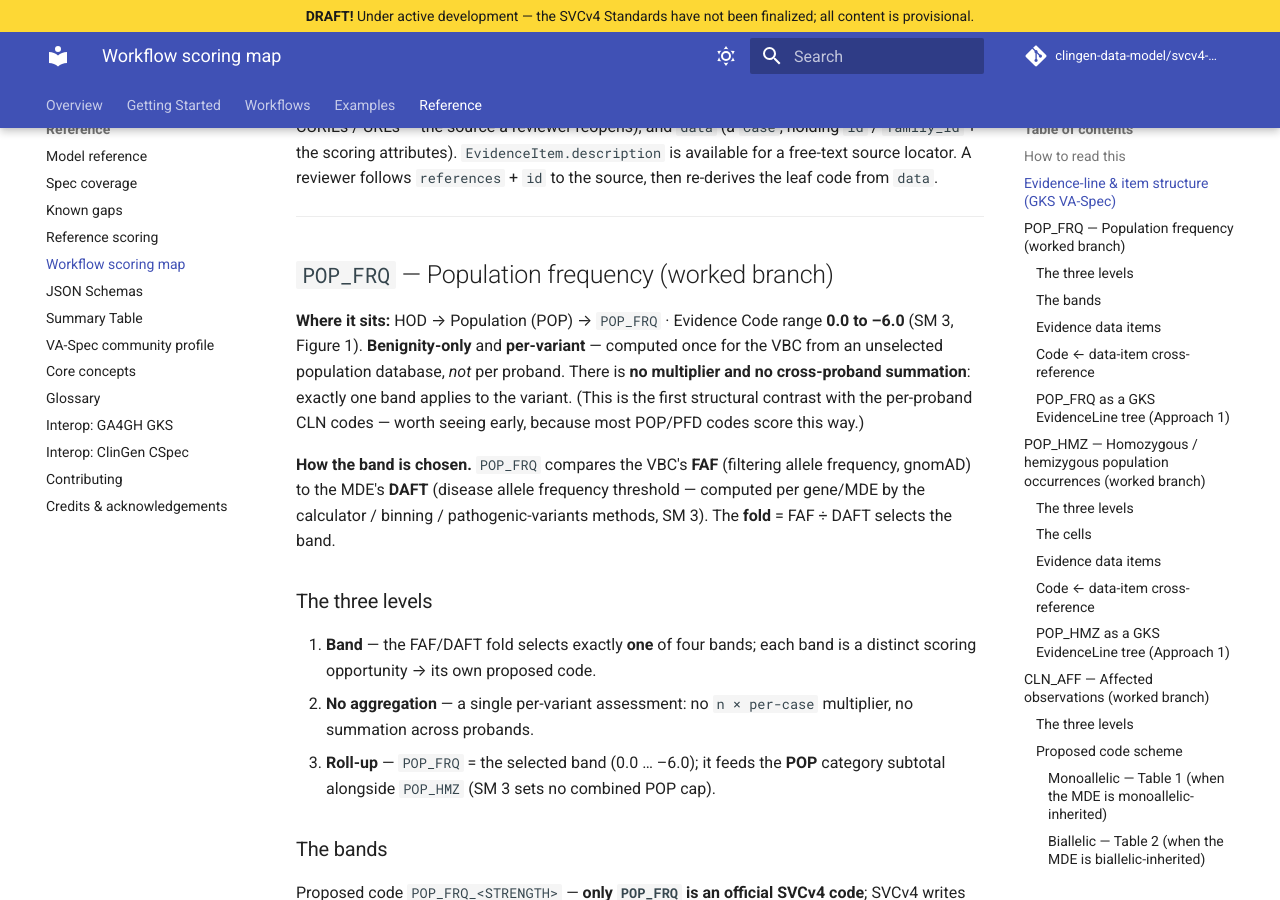
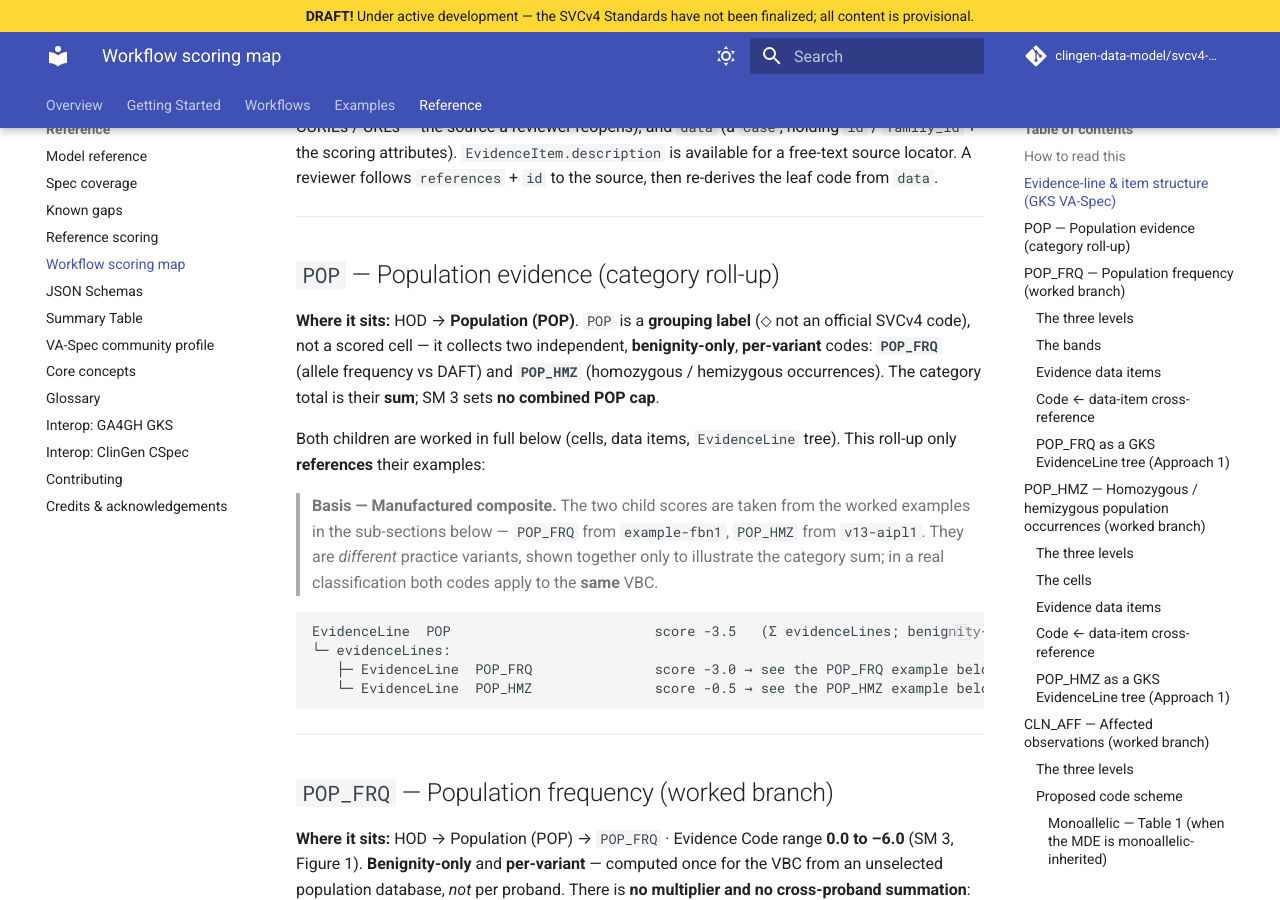
Before and after one commit to clingen-data-model/svcv4-model, an MkDocs documentation site: the page built from docs/reference/scoring-map.md, in a window 1280 px wide and 900 px high, scrolled down 1535 px. Built offline with MkDocs 1.6.1 and Material for MkDocs 9.7.7, drawn with Linux system fonts in a browser that asks for light colours; comment, search, counter and statistics services are not loaded.

Commit message:
docs(scoring-map): add POP category roll-up parent section
Parent POP section above POP_FRQ/POP_HMZ: a grouping label (not an official code) whose condensed
tree references (does not repeat) the two sub-section examples and sums them into the POP total.
Flagged Manufactured composite (the two examples are different practice variants).

Co-Authored-By: Claude Opus 4.8 (1M context) <noreply@anthropic.com>

````diff
--- a/docs/reference/scoring-map.md
+++ b/docs/reference/scoring-map.md
@@ -63,6 +63,30 @@ an `EvidenceItem`: `id` (stable id), `type` (e.g. `clinical_observation`), `refe
 CURIEs / URLs — the source a reviewer reopens), and `data` (a `Case`, holding `id` / `family_id` +
 the scoring attributes). `EvidenceItem.description` is available for a free-text source locator. A
 reviewer follows `references` + `id` to the source, then re-derives the leaf code from `data`.
+
+---
+
+## `POP` — Population evidence (category roll-up)
+
+**Where it sits:** HOD → **Population (POP)**. `POP` is a **grouping label** (⬦ not an official
+SVCv4 code), not a scored cell — it collects two independent, **benignity-only**, **per-variant**
+codes: **`POP_FRQ`** (allele frequency vs DAFT) and **`POP_HMZ`** (homozygous / hemizygous
+occurrences). The category total is their **sum**; SM 3 sets **no combined POP cap**.
+
+Both children are worked in full below (cells, data items, `EvidenceLine` tree). This roll-up only
+**references** their examples:
+
+> **Basis — Manufactured composite.** The two child scores are taken from the worked examples in the
+> sub-sections below — `POP_FRQ` from `example-fbn1`, `POP_HMZ` from `v13-aipl1`. They are *different*
+> practice variants, shown together only to illustrate the category sum; in a real classification
+> both codes apply to the **same** VBC.
+
+```text
+EvidenceLine  POP                         score -3.5   (Σ evidenceLines; benignity-only ≤ 0; no combined cap)
+└─ evidenceLines:
+   ├─ EvidenceLine  POP_FRQ               score -3.0 → see the POP_FRQ example below (FBN1 · FAF ≈ 6.1× DAFT → MOD band)
+   └─ EvidenceLine  POP_HMZ               score -0.5 → see the POP_HMZ example below (AIPL1 · 2 homozygotes · n−1 rule)
+```
 
 ---
 
````
